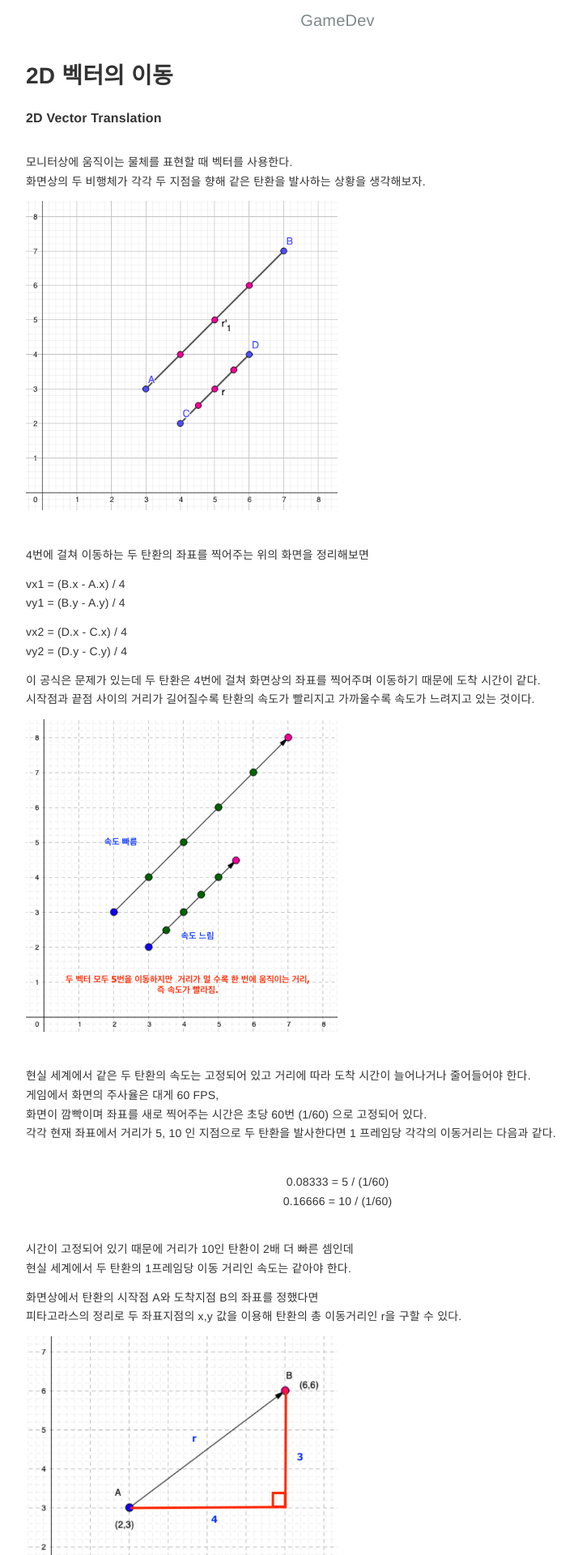
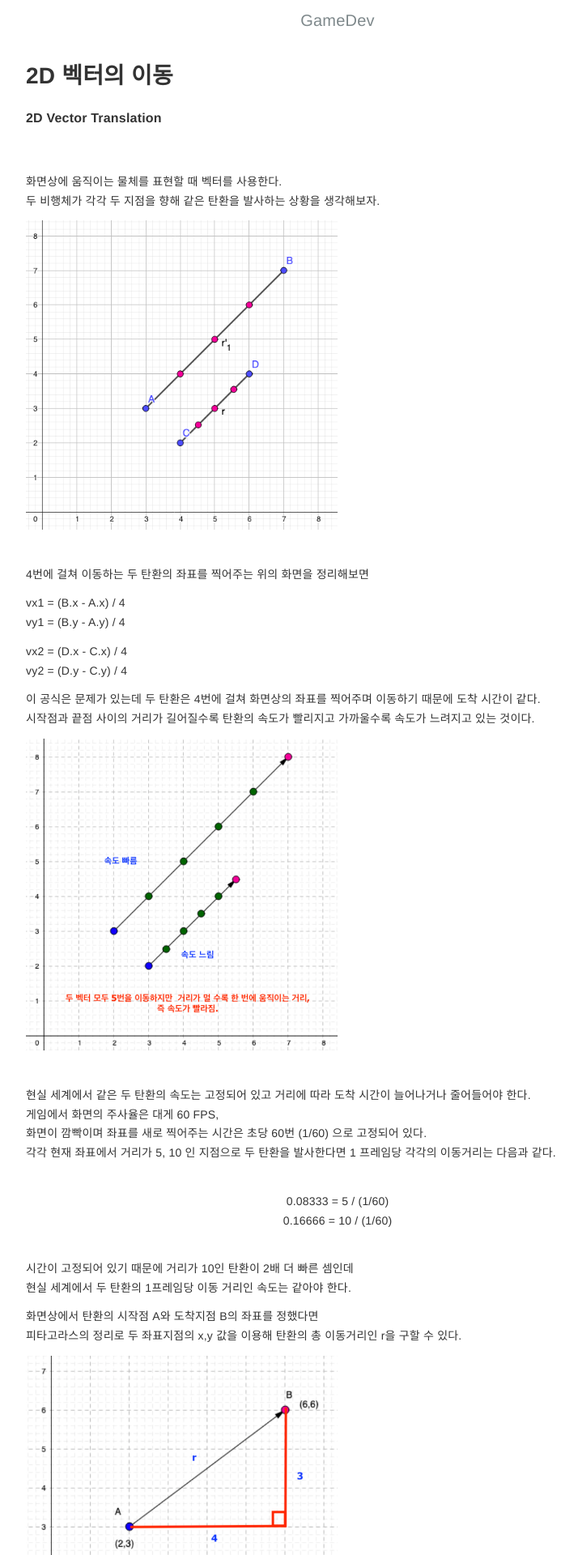
Before and after one commit to nicemiro/nicemiro.github.io, a Jekyll site: the page built from _posts/gameDev/2024-03-29-gameDev_vectorTranslation.md, in a window 1280 px wide. Shown: the top 1920 px of the page at 81% size, without its empty margins (223-937 px from the left). Built offline with Jekyll 4.4.1, drawn with Linux system fonts in a browser that asks for light colours.

Commit message:
2024-03-29-gameDev_vectorTranslation modified

```diff
--- a/_posts/gameDev/2024-03-29-gameDev_vectorTranslation.md
+++ b/_posts/gameDev/2024-03-29-gameDev_vectorTranslation.md
@@ -7,9 +7,9 @@ category: GameDev
 layout: post
 published: true
 ---
-
-모니터상에 움직이는 물체를 표현할 때 벡터를 사용한다.
-화면상의 두 비행체가 각각 두 지점을 향해 같은 탄환을 발사하는 상황을 생각해보자.
+<br>
+화면상에 움직이는 물체를 표현할 때 벡터를 사용한다.
+두 비행체가 각각 두 지점을 향해 같은 탄환을 발사하는 상황을 생각해보자.
 
 <div class="screenShots" align="left">
 <img src="/img/gameDev/2024-03-29-gameDev_rotationOfVector00.png" style="width:50%;height:50%">
```
